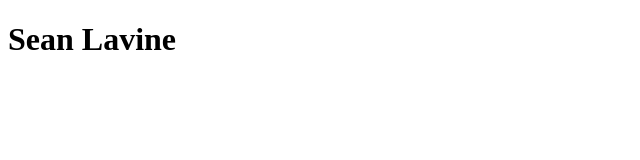
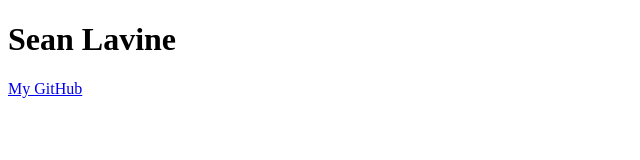
Before and after one commit to freewil/freewil.github.io, a plain HTML site: page index.html in a window 1280 px wide. Shown: the whole page, without its empty margins (0-640 px from the left). Drawn offline with Linux system fonts and the light colour scheme.

Commit message:
add github link

```diff
--- a/index.html
+++ b/index.html
@@ -5,5 +5,6 @@
 </head>
 <body>
 <h1>Sean Lavine</h1>
+<p><a href="https://github.com/freewil">My GitHub</a></p>
 </body>
 </html>
```
